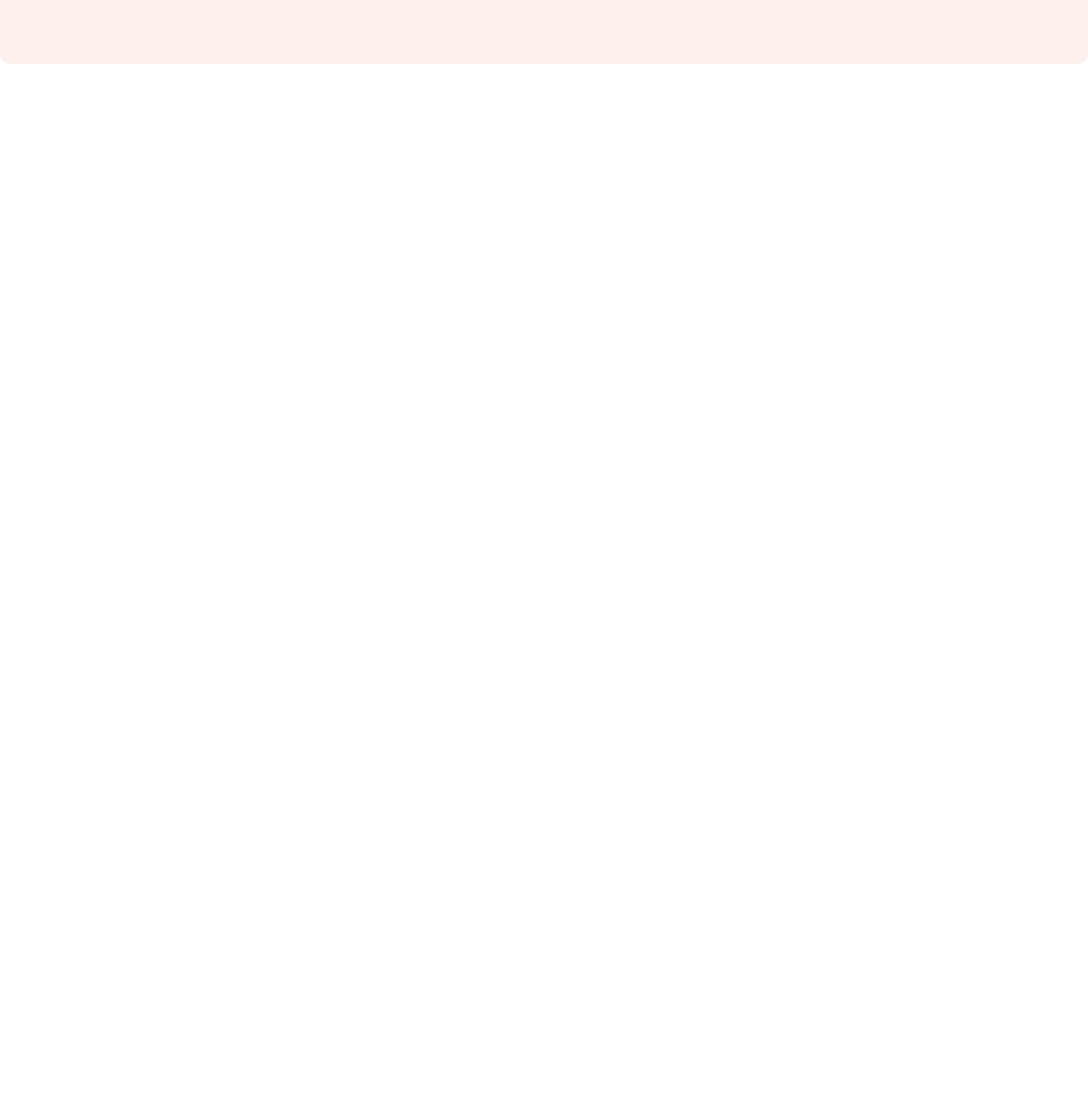
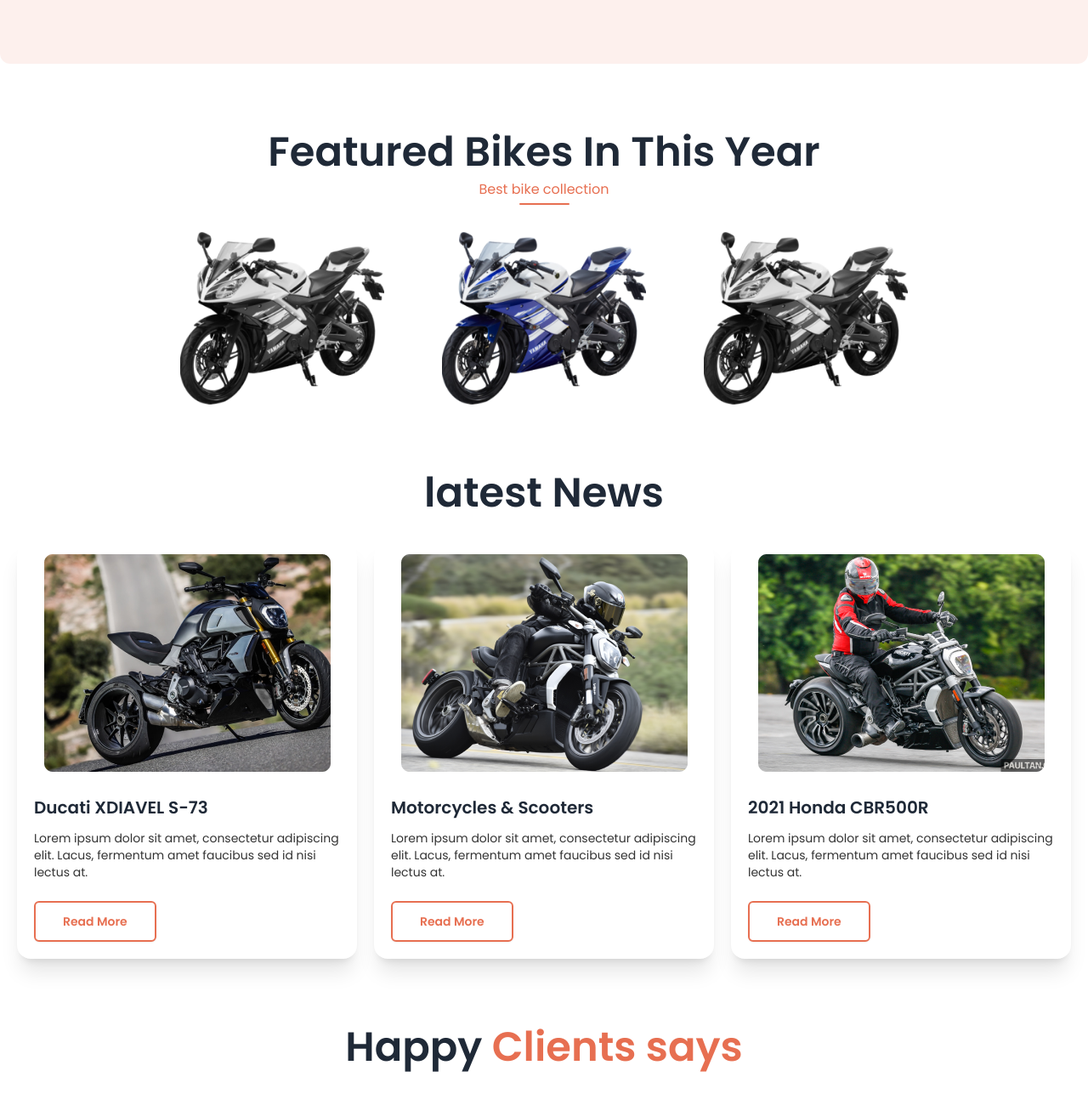
Before and after one commit to thamidAhmedKhan/biker-zone, a plain HTML site: page index.html in a window 1280 px wide. Shown: the part 608-1908 px from the top of the page at 85% size. Before the commit the page ends 800 px from the top, so only its background shows below. Drawn offline with nearby package versions, Linux system fonts and the light colour scheme.

Commit message:
add 2 new section on main, they are featured bikes section and latest news section and there resposive  styles

```diff
--- a/index.html
+++ b/index.html
@@ -24,7 +24,7 @@
                         clifford: '#da373d',
                         'c-primary': '#E76F51',
                         'c-bg-primary': 'rgba(231, 111, 81, 0.10)',
-                        't-bg': 'background-color: rgba(0, 0, 0, 0.8);',
+                        't-bg': 'rgba(0, 0, 0, 0.8);',
                     }
                 }
             }
@@ -40,7 +40,7 @@
 </head>
 
 <body class="font-poppins">
-    <header class="">
+    <header class="md:container md:mx-auto">
         <!-- nav bar -->
         <nav>
             <div class="navbar bg-base-100">
@@ -81,15 +81,21 @@
             <!-- slide-01 -->
             <div id="slide1" class="carousel-item relative bg-c-bg-primary w-full rounded-xl">
                 <div class="hero_banner flex flex-col lg:flex-row justify-center items-center p-14  gap-12 lg:p-28">
-                    <div class="h_b_content flex-1 mx-auto space-y-4 flex flex-col items-center md:items-start ">
-                        <div class="h_b_headline text-4xl lg:text-6xl font-bold text-center lg:text-start">Ride-on R15 V4 with Smile</div>
-                        <div class="h_b_description text-t-bg text-center lg:text-start">Amet minim mollit non deserunt ullamco
+                    <div class="h_b_content flex-1 mx-auto space-y-4 flex flex-col items-center lg:items-start ">
+                        <div class="h_b_headline text-4xl lg:text-6xl font-bold text-center lg:text-start">Ride-on R15
+                            V4 with Smile</div>
+                        <div class="h_b_description text-t-bg text-center lg:text-start">Amet minim mollit non deserunt
+                            ullamco
                             est sit aliqua dolor do amet sint. Velit officia consequat duis enim velit mollit.</div>
-                        <div class="h_b_btn"><button class="btn bt px-4 md:px-8 py-0 md:py-2 rounded bg-c-primary text-[#fff]">Purchase</button></div>
+                        <div class="h_b_btn"><button
+                                class="btn bt px-4 md:px-8 py-0 md:py-2 rounded bg-c-primary text-[#fff]">Purchase</button>
+                        </div>
                     </div>
-                    <div class="hero_carousel_img flex flex-1"><img src="Assets/images/slider/bike1.png" alt="Carousel-image"></div>
+                    <div class="hero_carousel_img flex flex-1"><img src="Assets/images/slider/bike1.png"
+                            alt="Carousel-image"></div>
                 </div>
-                <div class="absolute md:left-5 left-2 md:right-5 right-2 top-1/2 flex -translate-y-1/2 transform justify-between">
+                <div
+                    class="absolute md:left-5 left-2 md:right-5 right-2 top-1/2 flex -translate-y-1/2 transform justify-between">
                     <a href="#slide4" class="btn bg-transparent border-0 shadow-none">❮</a>
                     <a href="#slide2" class="btn bg-transparent border-0 shadow-none">❯</a>
                 </div>
@@ -97,15 +103,21 @@
             <!-- slide-02 -->
             <div id="slide2" class="carousel-item relative bg-c-bg-primary w-full rounded-xl">
                 <div class="hero_banner flex flex-col lg:flex-row justify-center items-center p-14  gap-12 lg:p-28">
-                    <div class="h_b_content flex-1 mx-auto space-y-4 flex flex-col items-center md:items-start ">
-                        <div class="h_b_headline text-4xl lg:text-6xl font-bold text-center lg:text-start">Ride-on R15 V4 with Smile</div>
-                        <div class="h_b_description text-t-bg text-center lg:text-start">Amet minim mollit non deserunt ullamco
+                    <div class="h_b_content flex-1 mx-auto space-y-4 flex flex-col items-center lg:items-start ">
+                        <div class="h_b_headline text-4xl lg:text-6xl font-bold text-center lg:text-start">Ride-on R15
+                            V4 with Smile</div>
+                        <div class="h_b_description text-t-bg text-center lg:text-start">Amet minim mollit non deserunt
+                            ullamco
                             est sit aliqua dolor do amet sint. Velit officia consequat duis enim velit mollit.</div>
-                        <div class="h_b_btn"><button class="btn bt px-4 md:px-8 py-0 md:py-2 rounded bg-c-primary text-[#fff]">Purchase</button></div>
+                        <div class="h_b_btn"><button
+                                class="btn bt px-4 md:px-8 py-0 md:py-2 rounded bg-c-primary text-[#fff]">Purchase</button>
+                        </div>
                     </div>
-                    <div class="hero_carousel_img flex flex-1"><img src="Assets/images/slider/bike2.png" alt="Carousel-image"></div>
+                    <div class="hero_carousel_img flex flex-1"><img src="Assets/images/slider/bike2.png"
+                            alt="Carousel-image"></div>
                 </div>
-                <div class="absolute md:left-5 left-2 md:right-5 right-2 top-1/2 flex -translate-y-1/2 transform justify-between">
+                <div
+                    class="absolute md:left-5 left-2 md:right-5 right-2 top-1/2 flex -translate-y-1/2 transform justify-between">
                     <a href="#slide1" class="btn bg-transparent border-0 shadow-none">❮</a>
                     <a href="#slide3" class="btn bg-transparent border-0 shadow-none">❯</a>
                 </div>
@@ -113,15 +125,21 @@
             <!-- slide-03 -->
             <div id="slide3" class="carousel-item relative bg-c-bg-primary w-full rounded-xl">
                 <div class="hero_banner flex flex-col lg:flex-row justify-center items-center p-14  gap-12 lg:p-28">
-                    <div class="h_b_content flex-1 mx-auto space-y-4 flex flex-col items-center md:items-start ">
-                        <div class="h_b_headline text-4xl lg:text-6xl font-bold text-center lg:text-start">Ride-on R15 V4 with Smile</div>
-                        <div class="h_b_description text-t-bg text-center lg:text-start">Amet minim mollit non deserunt ullamco
+                    <div class="h_b_content flex-1 mx-auto space-y-4 flex flex-col items-center lg:items-start ">
+                        <div class="h_b_headline text-4xl lg:text-6xl font-bold text-center lg:text-start">Ride-on R15
+                            V4 with Smile</div>
+                        <div class="h_b_description text-t-bg text-center lg:text-start">Amet minim mollit non deserunt
+                            ullamco
                             est sit aliqua dolor do amet sint. Velit officia consequat duis enim velit mollit.</div>
-                        <div class="h_b_btn"><button class="btn bt px-4 md:px-8 py-0 md:py-2 rounded bg-c-primary text-[#fff]">Purchase</button></div>
+                        <div class="h_b_btn"><button
+                                class="btn bt px-4 md:px-8 py-0 md:py-2 rounded bg-c-primary text-[#fff]">Purchase</button>
+                        </div>
                     </div>
-                    <div class="hero_carousel_img flex flex-1"><img src="Assets/images/slider/bike3.png" alt="Carousel-image"></div>
+                    <div class="hero_carousel_img flex flex-1"><img src="Assets/images/slider/bike3.png"
+                            alt="Carousel-image"></div>
                 </div>
-                <div class="absolute md:left-5 left-2 md:right-5 right-2 top-1/2 flex -translate-y-1/2 transform justify-between">
+                <div
+                    class="absolute md:left-5 left-2 md:right-5 right-2 top-1/2 flex -translate-y-1/2 transform justify-between">
                     <a href="#slide2" class="btn bg-transparent border-0 shadow-none">❮</a>
                     <a href="#slide4" class="btn bg-transparent border-0 shadow-none">❯</a>
                 </div>
@@ -129,15 +147,21 @@
             <!-- slide-04 -->
             <div id="slide4" class="carousel-item relative bg-c-bg-primary w-full rounded-xl">
                 <div class="hero_banner flex flex-col lg:flex-row justify-center items-center p-14  gap-12 lg:p-28">
-                    <div class="h_b_content flex-1 mx-auto space-y-4 flex flex-col items-center md:items-start ">
-                        <div class="h_b_headline text-4xl lg:text-6xl font-bold text-center lg:text-start">Ride-on R15 V4 with Smile</div>
-                        <div class="h_b_description text-t-bg text-center lg:text-start">Amet minim mollit non deserunt ullamco
+                    <div class="h_b_content flex-1 mx-auto space-y-4 flex flex-col items-center lg:items-start ">
+                        <div class="h_b_headline text-4xl lg:text-6xl font-bold text-center lg:text-start">Ride-on R15
+                            V4 with Smile</div>
+                        <div class="h_b_description text-t-bg text-center lg:text-start">Amet minim mollit non deserunt
+                            ullamco
                             est sit aliqua dolor do amet sint. Velit officia consequat duis enim velit mollit.</div>
-                        <div class="h_b_btn"><button class="btn bt px-4 md:px-8 py-0 md:py-2 rounded bg-c-primary text-[#fff]">Purchase</button></div>
+                        <div class="h_b_btn"><button
+                                class="btn bt px-4 md:px-8 py-0 md:py-2 rounded bg-c-primary text-[#fff]">Purchase</button>
+                        </div>
                     </div>
-                    <div class="hero_carousel_img flex flex-1"><img src="Assets/images/slider/bike4.png" alt="Carousel-image"></div>
+                    <div class="hero_carousel_img flex flex-1"><img src="Assets/images/slider/bike4.png"
+                            alt="Carousel-image"></div>
                 </div>
-                <div class="absolute md:left-5 left-2 md:right-5 right-2 top-1/2 flex -translate-y-1/2 transform justify-between">
+                <div
+                    class="absolute md:left-5 left-2 md:right-5 right-2 top-1/2 flex -translate-y-1/2 transform justify-between">
                     <a href="#slide3" class="btn bg-transparent border-0 shadow-none">❮</a>
                     <a href="#slide1" class="btn bg-transparent border-0 shadow-none">❯</a>
                 </div>
@@ -145,9 +169,98 @@
 
         </div>
     </header>
-    <main>
+    <main class="md:container md:mx-auto">
+        <!-- featured bikes section -->
+        <section class="featured_bikes flex flex-col justify-center items-center gap-8 my-8 mt-20">
+            <div class="sec_headin flex flex-col gap-2 justify-center items-center">
+                <h1 class="text-center text-5xl font-semibold">Featured Bikes In This Year</h1>
+                <div class="text-c-primary flex flex-col justify-center items-center">
+                    Best bike collection
+                    <div class="h-[2px] w-[59px] bg-c-primary mt-1 rounded-sm" role="presentation" aria-hidden="true"></div>
+                </div>
+            </div>
+            <div class="sec_content grid grid-cols-1 md:grid-cols-2 lg:grid-cols-3 gap-5 px-5">
+                <div class="bike_img flex justify-center items-center">
+                    <img src="Assets/images/others/feature-bike.png" alt="bike" class="w-10/12 filter grayscale">
+                </div>
+                <div class="bike_img flex justify-center items-center">
+                    <img src="Assets/images/others/feature-bike.png" alt="bike" class="w-10/12">
+                </div>
+                <div class="bike_img flex justify-center items-center">
+                    <img src="Assets/images/others/feature-bike.png" alt="bike" class="w-10/12 filter grayscale">
+                </div>
+            </div>
+        </section>
 
-    </main class="md:container md:mx-auto">
+        <!-- latest news section -->
+        <section class="latest_news flex flex-col justify-center items-center gap-8 my-8 mt-20">
+            <div class="sec_headin flex justify-center items-center">
+                <h1 class="text-center text-5xl font-semibold">latest News</h1>
+            </div>
+            <div class="sec_content grid grid-cols-1 md:grid-cols-2 lg:grid-cols-3 gap-5 px-5">
+                <!-- card-1 -->
+                <div class="card card-compact bg-base-100  shadow-xl p-1">
+                    <figure>
+                        <img src="Assets/images/others/latest1.png" alt="bikes" class="p-3" />
+                    </figure>
+                    <div class="card-body">
+                        <h2 class="card-title">Ducati XDIAVEL S-73</h2>
+                        <p class="text-t-bg">Lorem ipsum dolor sit amet, consectetur adipiscing elit. Lacus, fermentum
+                            amet faucibus sed id nisi lectus at.</p>
+                        <div class="card-actions justify-start">
+                            <button
+                                class="btn bt px-4 md:px-8 py-0 md:py-2 rounded-md bg-white hover:bg-c-primary text-c-primary hover:text-[#fff]  border-2 border-c-primary hover:border-c-primary mt-4">Read
+                                More</button>
+                        </div>
+                    </div>
+                </div>
+
+                <!-- card-2 -->
+                <div class="card card-compact bg-base-100  shadow-xl p-1">
+                    <figure>
+                        <img src="Assets/images/others/latest2.png" alt="bikes" class="p-3" />
+                    </figure>
+                    <div class="card-body">
+                        <h2 class="card-title">Motorcycles & Scooters</h2>
+                        <p class="text-t-bg">Lorem ipsum dolor sit amet, consectetur adipiscing elit. Lacus, fermentum
+                            amet faucibus sed id nisi lectus at.</p>
+                        <div class="card-actions justify-start">
+                            <button
+                                class="btn bt px-4 md:px-8 py-0 md:py-2 rounded-md bg-white hover:bg-c-primary text-c-primary hover:text-[#fff]  border-2 border-c-primary hover:border-c-primary mt-4">Read
+                                More</button>
+                        </div>
+                    </div>
+                </div>
+
+                <!-- card-3 -->
+                <div class="card card-compact bg-base-100  shadow-xl p-1">
+                    <figure>
+                        <img src="Assets/images/others/latest3.png" alt="bikes" class="p-3" />
+                    </figure>
+                    <div class="card-body">
+                        <h2 class="card-title">2021 Honda CBR500R</h2>
+                        <p class="text-t-bg">Lorem ipsum dolor sit amet, consectetur adipiscing elit. Lacus, fermentum
+                            amet faucibus sed id nisi lectus at.</p>
+                        <div class="card-actions justify-start">
+                            <button
+                                class="btn bt px-4 md:px-8 py-0 md:py-2 rounded-md bg-white hover:bg-c-primary text-c-primary hover:text-[#fff]  border-2 border-c-primary hover:border-c-primary mt-4">Read
+                                More</button>
+                        </div>
+                    </div>
+                </div>
+            </div>
+        </section>
+
+        <!-- clients review section -->
+        <section class="clients_review flex flex-col justify-center items-center gap-8 my-8 mt-20">
+            <div class="sec_headin flex justify-center items-center">
+                <h1 class="text-center text-5xl font-semibold">Happy <span class="text-c-primary">Clients says</span> </h1>
+            </div>
+            <div class="sec_content grid grid-cols-1 md:grid-cols-2 lg:grid-cols-3 gap-5 px-5">
+
+            </div>
+        </section>
+    </main>
     <footer>
 
     </footer>
```
